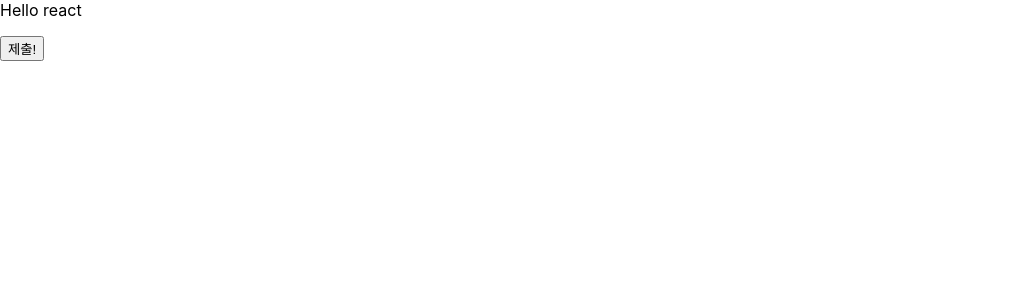
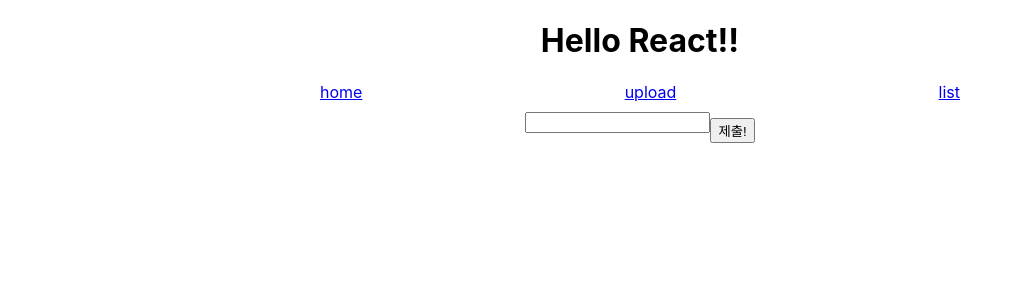
Before and after one commit to Gyultang/bulletin-board, a React (Create React App) app in the folder client/: page /Upload in a window 1280 px wide. Shown: the top 300 px of the page, without its empty margins (0-1023 px from the left). Built offline with nearby package versions, Linux system fonts and the light colour scheme.

Commit message:
react concept

```diff
--- a/client/src/App.js
+++ b/client/src/App.js
@@ -3,17 +3,27 @@ import { Routes, Route } from "react-router-dom";
 import Heading from "./component/Heading";
 import List from "./component/List";
 import Upload from "./component/Upload";
-import Test from "./Test";
+import { useState } from "react";
 
 function App() {
+  const [ContentList, setContentList] = useState([]);
+
   return (
     <>
       <Heading />
       <Routes>
-        <Route path="/" element={<Test />} />
-
-        <Route path="/list" element={<List />} />
-        <Route path="/Upload" element={<Upload />} />
+        <Route
+          path="/list"
+          element={
+            <List ContentList={ContentList} setContentList={setContentList} />
+          }
+        />
+        <Route
+          path="/Upload"
+          element={
+            <Upload ContentList={ContentList} setContentList={setContentList} />
+          }
+        />
       </Routes>
     </>
   );
--- a/client/src/component/Heading.js
+++ b/client/src/component/Heading.js
@@ -1,7 +1,30 @@
 import React from "react";
+import { Link } from "react-router-dom";
 
 const Heading = () => {
-  return <div>Hello react</div>;
+  return (
+    <div
+      style={{
+        display: "flex",
+        flexDirection: "column",
+        alignItems: "center",
+        width: "100%",
+      }}
+    >
+      <h1> Hello React!!</h1>
+      <div
+        style={{
+          display: "flex",
+          justifyContent: "space-between",
+          width: "50%",
+        }}
+      >
+        <Link to="/">home</Link>
+        <Link to="/upload">upload</Link>
+        <Link to="/list">list</Link>
+      </div>
+    </div>
+  );
 };
 
 export default Heading;
--- a/client/src/component/List.js
+++ b/client/src/component/List.js
@@ -1,25 +1,18 @@
 import React, { useState } from "react";
 
-const List = () => {
+const List = (props) => {
   const [Content, setContent] = useState("");
-  const [ContentList, setContentList] = useState([]);
 
-  const onSubmit = () => {
-    let tempArr = [...ContentList];
-    tempArr.push(Content);
-    setContentList([...tempArr]);
-    setContent("");
-  };
   return (
     <>
-      {ContentList.map((content, idx) => {
-        return <div key={idx}>{content}</div>;
+      {props.ContentList.map((content, idx) => {
+        return (
+          <div style={{ marginLeft: "1rem", width: "100%" }} key={idx}>
+            내용 : {content}
+            <hr />
+          </div>
+        );
       })}
-      <input
-        type="text"
-        value={Content}
-        onChange={(e) => setContent(e.currentTarget.value)}
-      />
     </>
   );
 };
--- a/client/src/component/Upload.js
+++ b/client/src/component/Upload.js
@@ -1,17 +1,36 @@
-import React, { useState } from "react";
+import React, { useState, useEffect } from "react";
 
-const Upload = () => {
+const Upload = (props) => {
   const [Content, setContent] = useState("");
-  const [ContentList, setContentList] = useState([]);
 
   const onSubmit = () => {
-    let tempArr = [...ContentList];
+    let tempArr = [...props.ContentList];
     tempArr.push(Content);
-    setContentList([...tempArr]);
+    props.setContentList([...tempArr]);
+    console.log("메모?", Content);
     setContent("");
   };
+
+  useEffect(() => {
+    // 컴포넌트가 나타날 때 실행될 코드
+
+    return () => {
+      // 컴포넌트가 죽을 때 실행될 코드
+    };
+  }, []);
   return (
-    <div>
+    <div
+      style={{
+        display: "flex",
+        justifyContent: "center",
+        alignItems: "center",
+      }}
+    >
+      <input
+        type="text"
+        value={Content}
+        onChange={(e) => setContent(e.currentTarget.value)}
+      />
       <button onClick={onSubmit} style={{ marginTop: "1rem" }}>
         제출!
       </button>
```
